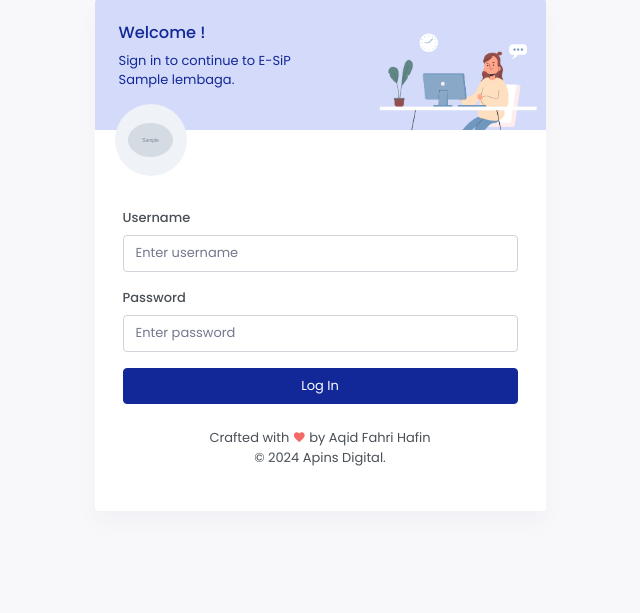
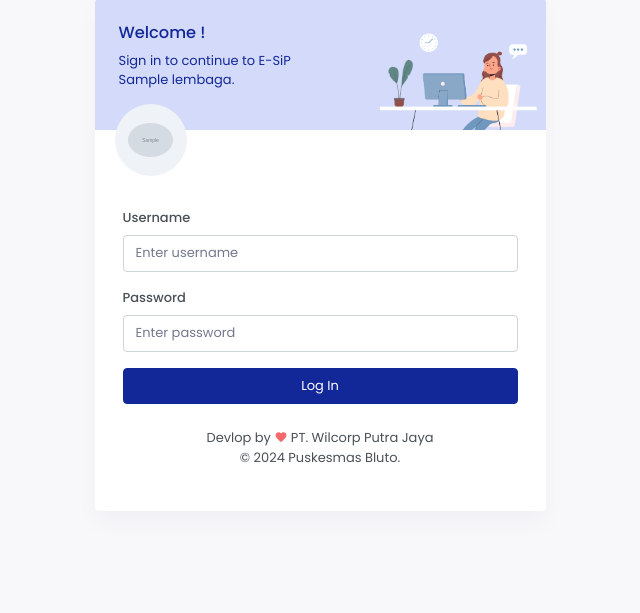
Before and after one commit to wildev1/presensibluto, a CodeIgniter app: page /auth in a window 1280 px wide. Shown: the part 97-710 px from the top of the page, without its empty margins (320-960 px from the left). Run offline with CodeIgniter, Linux system fonts and the light colour scheme; tables that the repository leaves empty hold one stand-in row (values such as "Sample post"); grey boxes marked "Sample" are stand-in pictures.

Commit message:
ubah hak cipta di halaman login

```diff
--- a/application/views/auth/login.php
+++ b/application/views/auth/login.php
@@ -69,11 +69,11 @@
                                         <button class="btn btn-primary btn-block waves-effect waves-light" type="submit">Log In</button>
                                     </div>
                                     <div class="mt-4 text-center">
-									<p> Crafted with
-										<i class="mdi mdi-heart text-danger"></i> by Aqid Fahri Hafin <br>©
+									<p> Devlop by
+										<i class="mdi mdi-heart text-danger"></i> PT. Wilcorp Putra Jaya <br>©
 										<script>
 											document.write(new Date().getFullYear())
-										</script> Apins Digital.
+										</script> Puskesmas Bluto.
 									</p>
                        			  </div>
 								</div>
```
